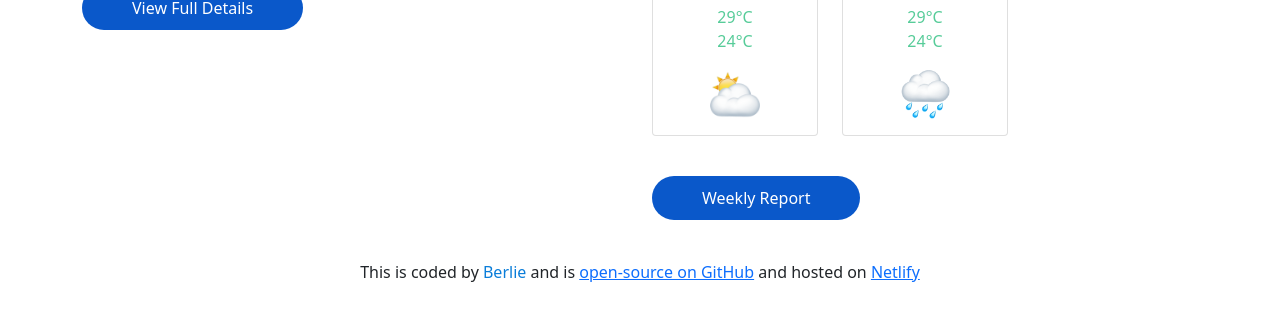
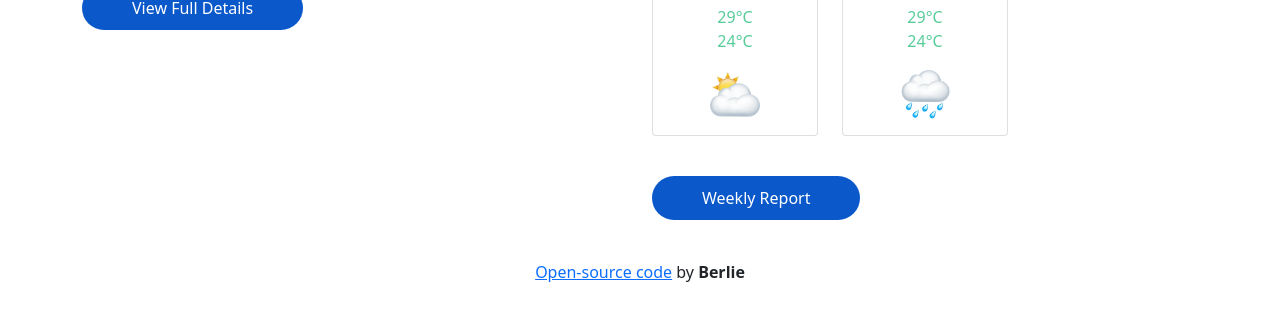
Before and after one commit to Boakyewaa/my-shecodes-project, a plain HTML site: page index.html in a window 1280 px wide. Shown: the part 672-992 px from the top of the page. Drawn offline with nearby package versions, Linux system fonts and the light colour scheme; no server answers.

Commit message:
Edited the footer

```diff
--- a/index.html
+++ b/index.html
@@ -175,9 +175,7 @@
         </button>
       </div>
       <footer>
-        This is coded by <span class="coder-name">Berlie</span> and is <a
-          href="https://github.com/Boakyewaa/my-shecodes-project" target="_blank">open-source on GitHub</a> and hosted on <a
-          href="https://www.netlify.com/" target="_blank">Netlify</a>
+        <a href="https://github.com/Boakyewaa/my-shecodes-project" target="_blank">Open-source code</a> by <strong>Berlie</strong>
       </footer>
     <script src="src/index.js"></script>
 </body>
```
